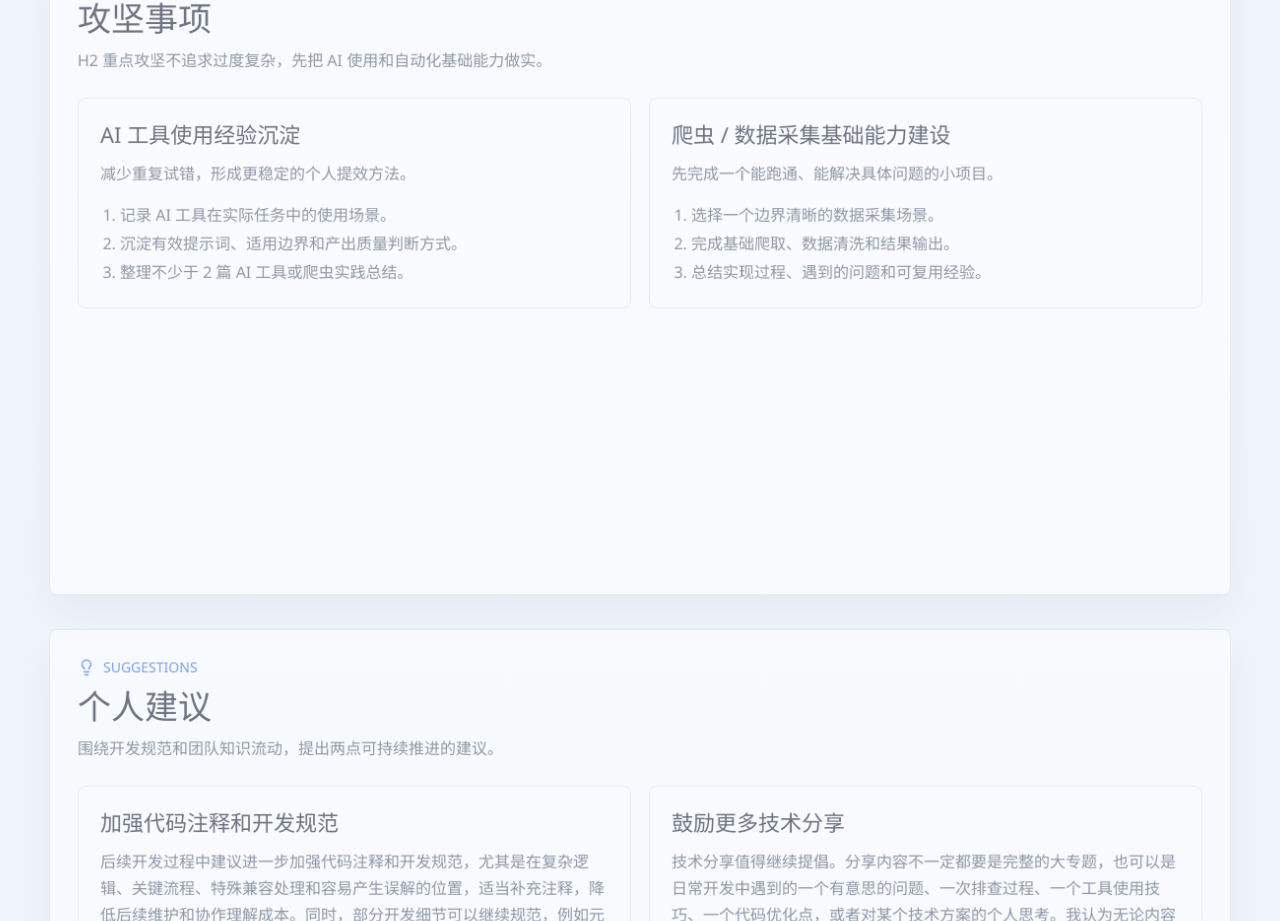
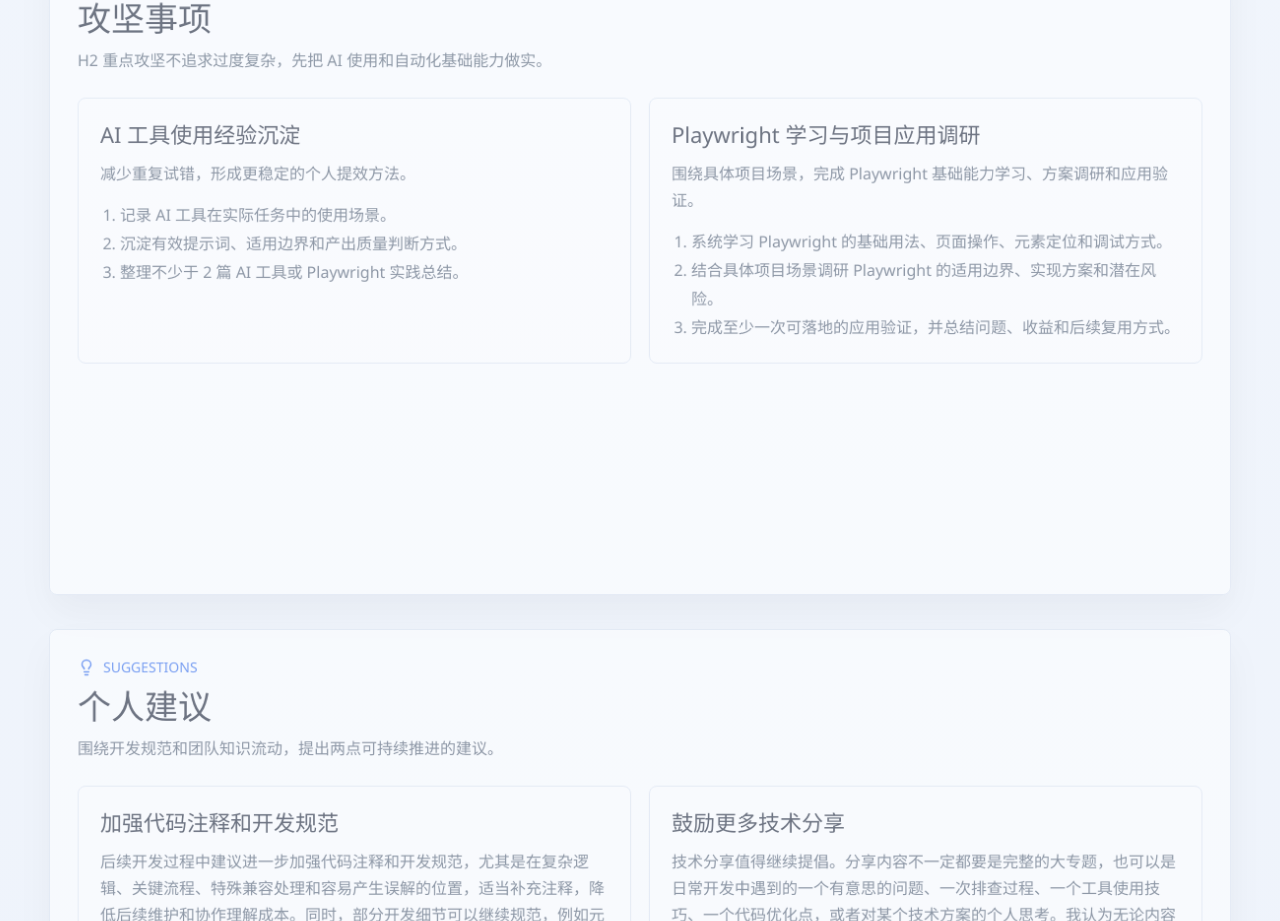
Before and after one commit to tyrantblue/kickoff2026h1, a React (Vite) app: page /#impact in a window 1280 px wide. Shown: the part 4379-5300 px from the top of the page. Built offline with nearby package versions, Linux system fonts and the light colour scheme.

Commit message:
docs: update battle item playwright focus

```diff
--- a/src/data/reportData.js
+++ b/src/data/reportData.js
@@ -249,16 +249,16 @@ export const reportData = {
       steps: [
         '记录 AI 工具在实际任务中的使用场景。',
         '沉淀有效提示词、适用边界和产出质量判断方式。',
-        '整理不少于 2 篇 AI 工具或爬虫实践总结。',
+        '整理不少于 2 篇 AI 工具或 Playwright 实践总结。',
       ],
     },
     {
-      title: '爬虫 / 数据采集基础能力建设',
-      value: '先完成一个能跑通、能解决具体问题的小项目。',
+      title: 'Playwright 学习与项目应用调研',
+      value: '围绕具体项目场景，完成 Playwright 基础能力学习、方案调研和应用验证。',
       steps: [
-        '选择一个边界清晰的数据采集场景。',
-        '完成基础爬取、数据清洗和结果输出。',
-        '总结实现过程、遇到的问题和可复用经验。',
+        '系统学习 Playwright 的基础用法、页面操作、元素定位和调试方式。',
+        '结合具体项目场景调研 Playwright 的适用边界、实现方案和潜在风险。',
+        '完成至少一次可落地的应用验证，并总结问题、收益和后续复用方式。',
       ],
     },
   ],
```
